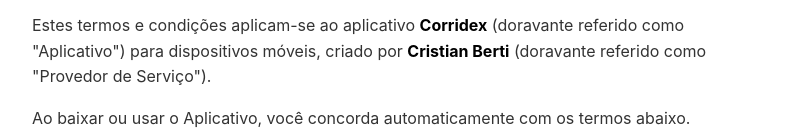
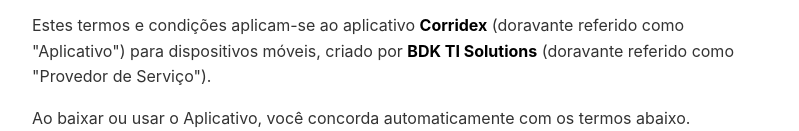
Before and after one commit to cristiandalloca/corridexapp-terms-conditions, a plain HTML site: page index.html in a window 1280 px wide. Shown: the part 220-351 px from the top of the page, without its empty margins (240-1039 px from the left). Drawn offline with Linux system fonts and the light colour scheme.

Commit message:
Changed name

```diff
--- a/index.html
+++ b/index.html
@@ -81,7 +81,7 @@
             <h1>Termos e Condições de Uso</h1>
             <p><strong>Última atualização:</strong> 18 de Dezembro de 2025</p>
 
-            <p>Estes termos e condições aplicam-se ao aplicativo <strong>Corridex</strong> (doravante referido como "Aplicativo") para dispositivos móveis, criado por <strong>Cristian Berti</strong> (doravante referido como "Provedor de Serviço").</p>
+            <p>Estes termos e condições aplicam-se ao aplicativo <strong>Corridex</strong> (doravante referido como "Aplicativo") para dispositivos móveis, criado por <strong>BDK TI Solutions</strong> (doravante referido como "Provedor de Serviço").</p>
 
             <p>Ao baixar ou usar o Aplicativo, você concorda automaticamente com os termos abaixo. Recomendamos que leia atentamente antes de utilizar o serviço.</p>
 
@@ -129,7 +129,7 @@
             <h1>Terms & Conditions</h1>
             <p><strong>Last updated:</strong> December 18, 2025</p>
 
-            <p>These terms and conditions apply to the <strong>Corridex</strong> app (hereby referred to as "Application") for mobile devices that was created by <strong>Cristian Berti</strong> (hereby referred to as "Service Provider").</p>
+            <p>These terms and conditions apply to the <strong>Corridex</strong> app (hereby referred to as "Application") for mobile devices that was created by <strong>BDK TI Solutions</strong> (hereby referred to as "Service Provider").</p>
 
             <p>Upon downloading or utilizing the Application, you are automatically agreeing to the following terms. It is strongly advised that you thoroughly read and understand these terms prior to using the Application.</p>
 
@@ -177,7 +177,7 @@
             <h1>Términos y Condiciones de Uso</h1>
             <p><strong>Última actualización:</strong> 18 de Diciembre de 2025</p>
 
-            <p>Estos términos y condiciones se aplican a la aplicación <strong>Corridex</strong> (en adelante, "Aplicación") para dispositivos móviles, creada por <strong>Cristian Berti</strong> (en adelante, "Proveedor de Servicios").</p>
+            <p>Estos términos y condiciones se aplican a la aplicación <strong>Corridex</strong> (en adelante, "Aplicación") para dispositivos móviles, creada por <strong>BDK TI Solutions</strong> (en adelante, "Proveedor de Servicios").</p>
 
             <p>Al descargar o utilizar la Aplicación, usted acepta automáticamente los siguientes términos. Se recomienda encarecidamente que lea y comprenda estos términos antes de utilizar la Aplicación.</p>
 
```
